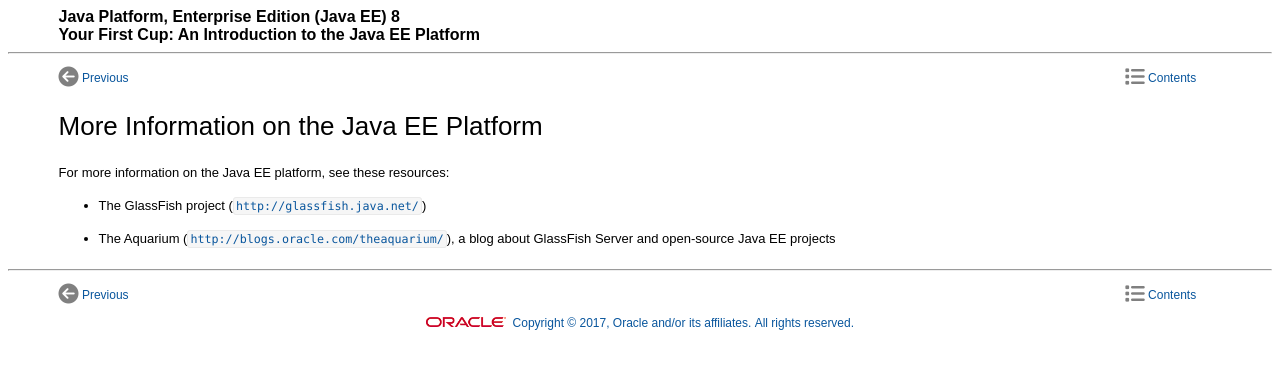
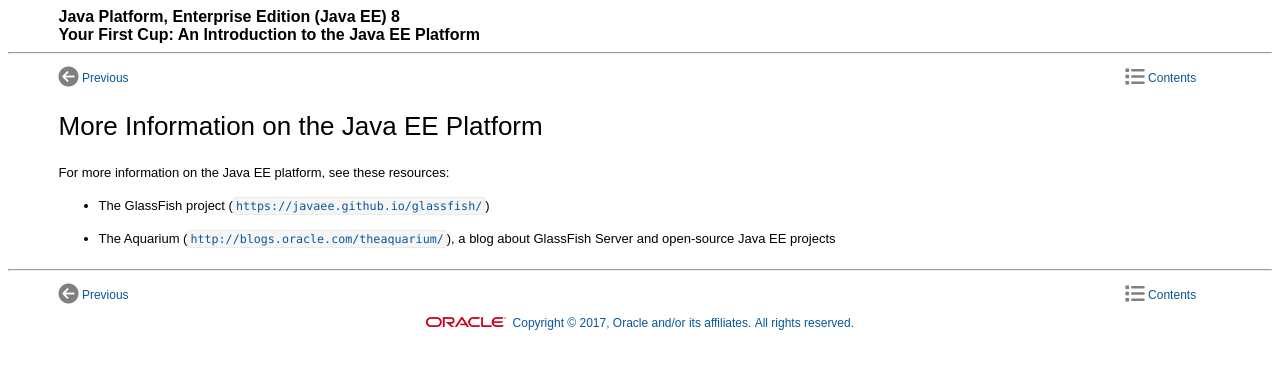
Before and after one commit to javaee/firstcup, a Jekyll site: the page next-steps002.html, which Jekyll copies as it is, in a window 1280 px wide. Shown: the top 369 px of the page. Built offline with Jekyll 4.4.1, drawn with Linux system fonts in a browser that asks for light colours; nearby versions of some CDN libraries.

Commit message:
Update site

```diff
--- a/next-steps002.html
+++ b/next-steps002.html
@@ -54,7 +54,7 @@
 <div class="ulist">
 <ul>
 <li>
-<p>The GlassFish project (<code><a href="http://glassfish.java.net/" class="bare">http://glassfish.java.net/</a></code>)</p>
+<p>The GlassFish project (<code><a href="https://javaee.github.io/glassfish/" class="bare">https://javaee.github.io/glassfish/</a></code>)</p>
 </li>
 <li>
 <p>The Aquarium (<code><a href="http://blogs.oracle.com/theaquarium/" class="bare">http://blogs.oracle.com/theaquarium/</a></code>), a blog about
```
